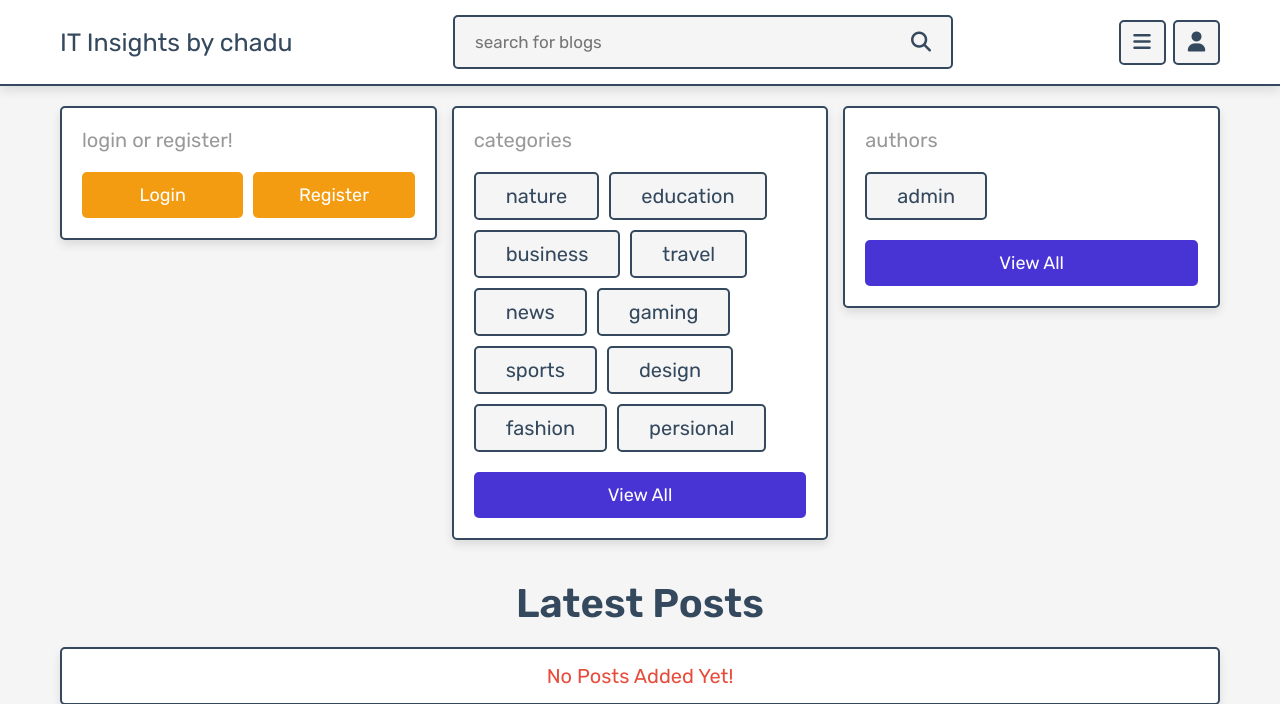
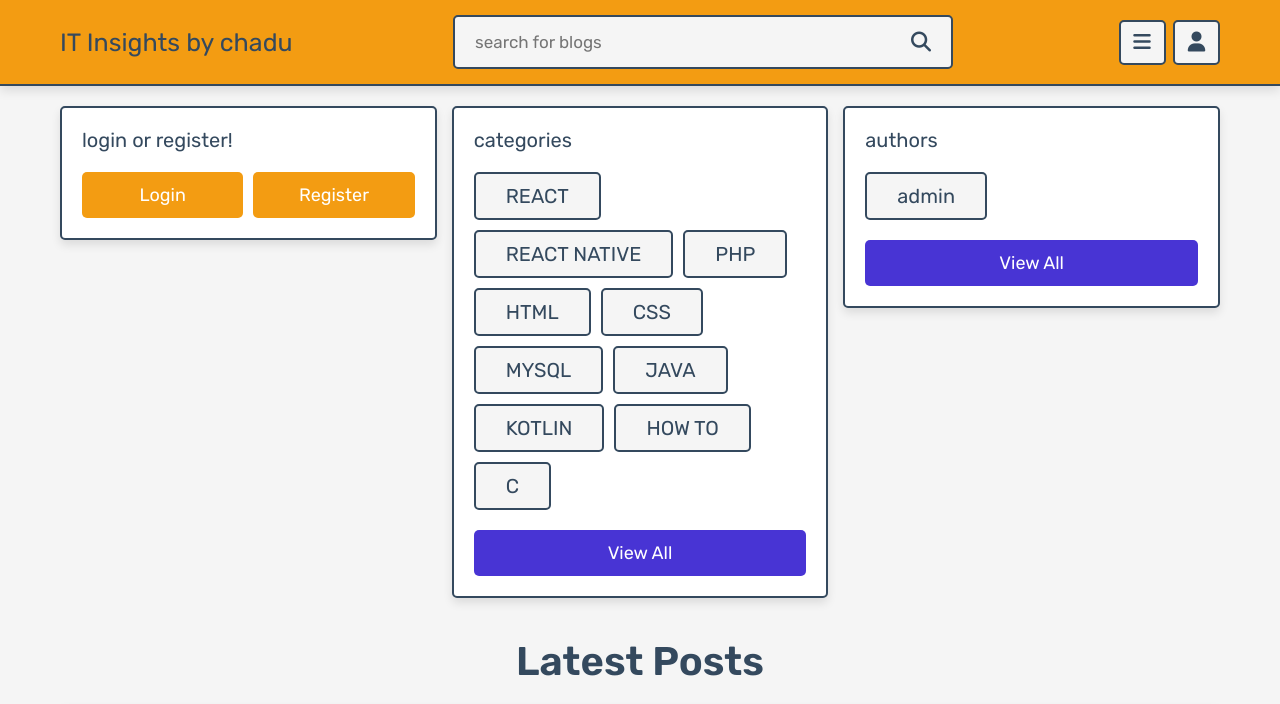
Before and after one commit to Chandures-Priyavindya/IT-Insights-by-chadu, a PHP site: page /home.php in a window 1280 px wide. Shown: the top 704 px of the page. Run offline with PHP 8.4, Linux system fonts and the light colour scheme; data comes from the database, SQL or seed files in the repository; data that the repository does not hold is empty; some libraries are stand-ins or nearby versions.

Commit message:
ui design

```diff
--- /dev/null
+++ b/project/NOTEPAD.txt
@@ -0,0 +1,3 @@
+nV  bar eka wenas karanna ona
+button wenas karanna ona
+body colour
--- a/project/css/style.css
+++ b/project/css/style.css
@@ -165,7 +165,7 @@ section{
 }
 
 .header{
-   background-color: var(--white);
+   background-color: var(--orange);
    box-shadow: var(--box-shadow);
    border-bottom: var(--border);
    position: sticky;
@@ -372,7 +372,7 @@ section{
 .home-grid .box-container .box p{
    padding-bottom: 1rem;
    font-size: 2rem;
-   color:var(--light-color);
+   color:var(--black);
    overflow: hidden;
    text-overflow: ellipsis;
    white-space: nowrap;
--- a/project/home.php
+++ b/project/home.php
@@ -24,6 +24,7 @@ include 'components/like_post.php';
 
    <!-- font awesome cdn link  -->
    <link rel="stylesheet" href="https://cdnjs.cloudflare.com/ajax/libs/font-awesome/6.1.1/css/all.min.css">
+
 
    <link rel="stylesheet" href="css/style.css">
 
@@ -73,16 +74,16 @@ include 'components/like_post.php';
       <div class="box">
          <p>categories</p>
          <div class="flex-box">
-            <a href="category.php?category=nature" class="links">nature</a>
-            <a href="category.php?category=education" class="links">education</a>
-            <a href="category.php?category=business" class="links">business</a>
-            <a href="category.php?category=travel" class="links">travel</a>
-            <a href="category.php?category=news" class="links">news</a>
-            <a href="category.php?category=gaming" class="links">gaming</a>
-            <a href="category.php?category=sports" class="links">sports</a>
-            <a href="category.php?category=design" class="links">design</a>
-            <a href="category.php?category=fashion" class="links">fashion</a>
-            <a href="category.php?category=persional" class="links">persional</a>
+            <a href="category.php?category=REACT" class="links">REACT</a>
+            <a href="category.php?category=REACT NATIVE" class="links">REACT NATIVE</a>
+            <a href="category.php?category=PHP" class="links">PHP</a>
+            <a href="category.php?category=HTML" class="links">HTML</a>
+            <a href="category.php?category=CSS" class="links">CSS</a>
+            <a href="category.php?category=MYSQL" class="links">MYSQL</a>
+            <a href="category.php?category=JAVA" class="links">JAVA</a>
+            <a href="category.php?category=KOTLIN" class="links">KOTLIN</a>
+            <a href="category.php?category=HOW TO" class="links">HOW TO</a>
+            <a href="category.php?category=C" class="links">C</a>
             <a href="all_category.php" class="btn">view all</a>
          </div>
       </div>
```
Also changed, not shown: project/admin/add_posts.php (+21 -21 lines), project/all_category.php (+20 -20 lines).
